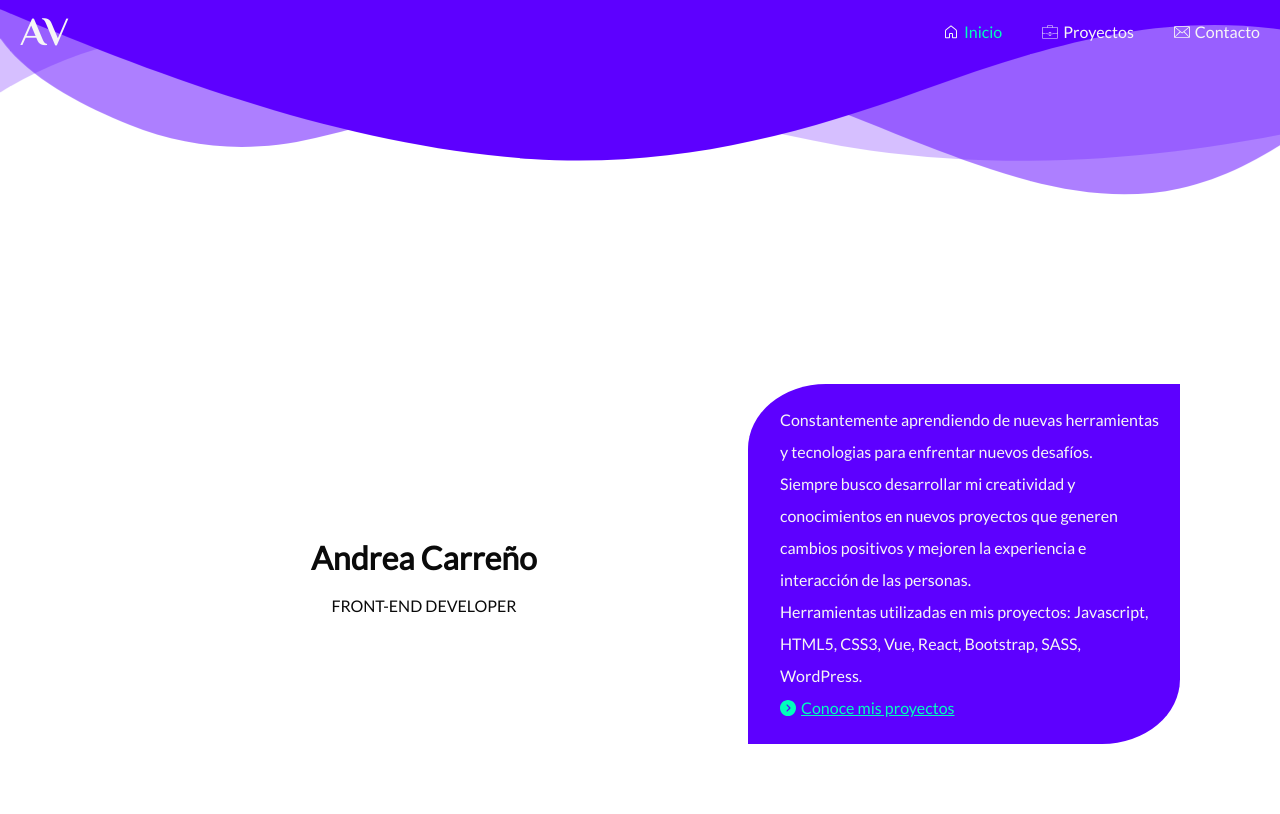
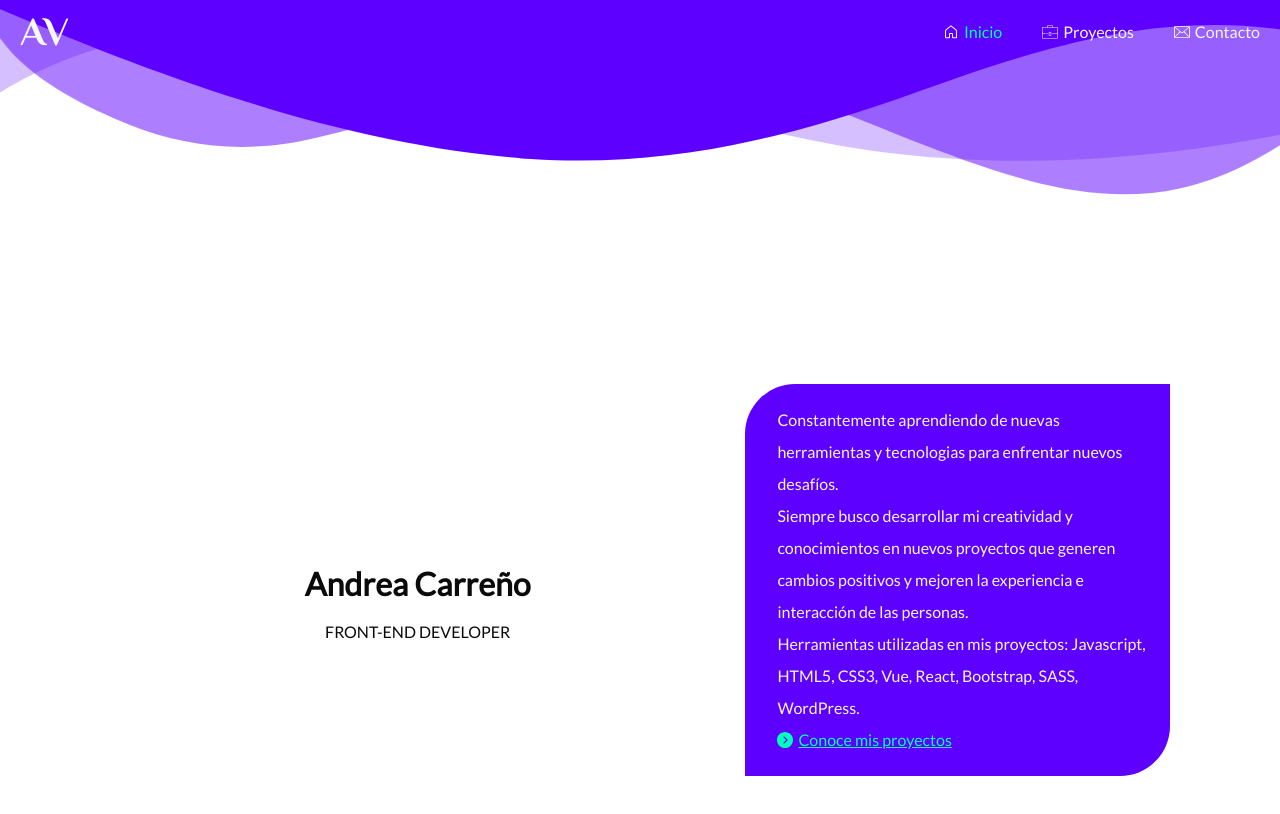
Before and after one commit to AndreaVCC/portafolio_avcc, a Vue app: page / in a window 1280 px wide. Built offline with nearby package versions, Linux system fonts and the light colour scheme.

Commit message:
Arreglando responsive

```diff
--- a/src/views/ContactoView.vue
+++ b/src/views/ContactoView.vue
@@ -1,10 +1,9 @@
 <template>
   <div class="contacto">
-    <div class="inicio">
-      <div class="inicio__seccion inicio__seccion-titulo">
+      <div class="contacto__seccion contacto__seccion-titulo">
           <h1>Contacto</h1>
       </div>
-        <div class="inicio__seccion inicio__seccion-contacto">
+        <div class="contacto__seccion contacto__seccion-contacto">
         <p>Gracias por visitar mi sitio, ¡Conectemonos!</p>
         <p>
         <svg class="contacto__icon">
@@ -17,7 +16,7 @@
 
       </div>
     </div>
-  </div>
+
 </template>
 
 <script>
@@ -43,7 +42,7 @@ export default {
   height:4.0rem;
 }
 
-.inicio {
+.contacto {
   width: 100%;
   display: flex;
   flex-wrap: wrap;
@@ -59,17 +58,15 @@ export default {
     }
     &-contacto {
       margin-top: 80px;
-      // background-color: $primary;
-      // color: $light;
       padding: 20px;
-      border-radius: 15% 0 15% 0;
       margin-bottom: 20px;
     }
   }
 }
 
 @media only screen and (min-width: 768px) {
-  .inicio {
+  .contacto {
+    flex-direction: row;
     &__seccion {
       margin-top: 200px;
       &-titulo {
@@ -84,7 +81,7 @@ export default {
 
 
 @media only screen and (min-width: 1024px) {
-  .inicio {
+  .contacto {
     margin-top: 120px;
 
     &__seccion {
--- a/src/views/HomeView.vue
+++ b/src/views/HomeView.vue
@@ -1,5 +1,4 @@
 <template>
-  <div class="iniciocontenedor">
     <div class="inicio">
       <div class="inicio__seccion inicio__seccion-nombre">
         <h1>Andrea Carreño</h1>
@@ -24,7 +23,7 @@
         >
       </div>
     </div>
-  </div>
+
 
   <!-- <svg class="icon-circle">
           <use href="../assets/img/icons.svg#circle-icon" />
@@ -41,18 +40,12 @@ export default {
 <style lang="scss">
 @import "../assets/scss/variables.scss";
 
-.iniciocontenedor {
-  display: flex;
-  flex-direction: column;
-  align-items: center;
-  justify-content: center;
-}
+
 
 .inicio {
   width: 100%;
   display: flex;
   flex-direction: column;
-
 
   &__links {
     color: $secundary;
@@ -62,14 +55,16 @@ export default {
 
   &__icon {
     fill: $secundary;
-    height: 16px;
-    width: 16px;
-    margin-right: 5px;
+    height: 1.6rem;
+    width: 1.6rem;
+    margin-right: 0.5rem;
   }
 
   &__seccion {
-    margin-top: 120px;
+
+
     &-nombre {
+      margin-top: 9rem;
       width: 100%;
       display: flex;
       justify-content: center;
@@ -77,12 +72,11 @@ export default {
       flex-direction: column;
     }
     &-descripcion {
-      margin-top: 80px;
+      margin: 4rem 1rem;
       background-color: $primary;
       color: $light;
-      padding: 2.0rem 2.0rem 2.0rem 3.2rem;
-      border-radius: 18% 0 18% 0;
-      margin-bottom: 20px;
+      padding: 2rem 2rem 2rem 3.2rem;
+      border-radius: 5rem 0 5rem 0;
     }
   }
 }
--- a/src/views/ProyectosView.vue
+++ b/src/views/ProyectosView.vue
@@ -1,10 +1,9 @@
 <template>
-  <div class="proyectos">
-     <div class="inicio">
-      <div class="inicio__seccion inicio__seccion-titulo">
+     <div class="proyectos">
+      <div class="proyectos__seccion proyectos__seccion-titulo">
           <h1>Proyectos</h1>
       </div>
-      <div class="inicio__seccion inicio__seccion-proyectos">
+      <div class="proyectos__seccion proyectos__seccion-proyectos">
 
        <section class="cards">
         <div class="card">
@@ -155,7 +154,6 @@
 
       </div>
     </div>
-  </div>
 </template>
 
 <script>
@@ -168,17 +166,13 @@ export default {
 <style lang="scss">
   @import "../assets/scss/variables.scss";
 
-  .proyectos {
-  display: flex;
-  flex-direction: column;
-  align-items: center;
-  justify-content: center;
-}
 
-.inicio {
+.proyectos {
   width: 100%;
   display: flex;
   flex-direction: column;
+    align-items: center;
+  justify-content: center;
 
   &__seccion {
     margin-top: 120px;
@@ -212,6 +206,7 @@ export default {
 
 .cards {
     display: grid;
+    justify-content:center;
     grid-column: 2 / span 6;
     grid-template-columns: repeat(6, 1fr);
     grid-gap: 25px;
@@ -273,7 +268,7 @@ export default {
 
 
 @media only screen and (min-width: 500px) {
-  .inicio__seccion-proyectos {
+  .proyectos__seccion-proyectos {
     grid-gap: 20px;
   }
   .card{
@@ -281,7 +276,6 @@ export default {
   }
 
   .cards {
-  grid-column: 2 / span 12;
   display: grid;
   grid-template-columns: repeat(12, minmax(auto, 60px));
   grid-gap: 40px;
@@ -289,8 +283,8 @@ export default {
 }
 
 @media only screen and (min-width: 1024px) {
-  .inicio__seccion-proyectos  {
-    grid-gap: 40px;
+  .proyectos__seccion-proyectos  {
+    grid-gap: 100px;
   }
 
     .cards {
```
Also changed, not shown: src/assets/data.js (added, +37 -0 lines).
